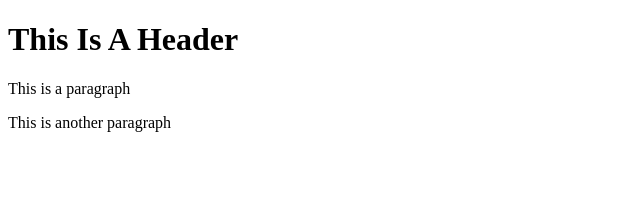
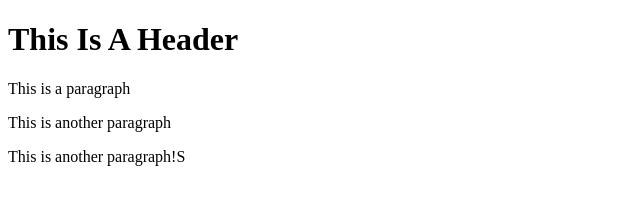
Before and after one commit to kvp06933/git-test, a website: page index.html in a window 1280 px wide. Shown: the whole page, without its empty margins (0-640 px from the left). Drawn offline with Linux system fonts and the light colour scheme.

Commit message:
Using NPM

```diff
--- a/index.html
+++ b/index.html
@@ -4,5 +4,6 @@
         <h1>This Is A Header</h1>
         <p>This is a paragraph</p>
         <p>This is another paragraph</p>
+        <p>This is another paragraph!S</p>
     </body>
 </html>
```
Also changed, not shown: package.json (added, +24 -0 lines), 2 other files.
